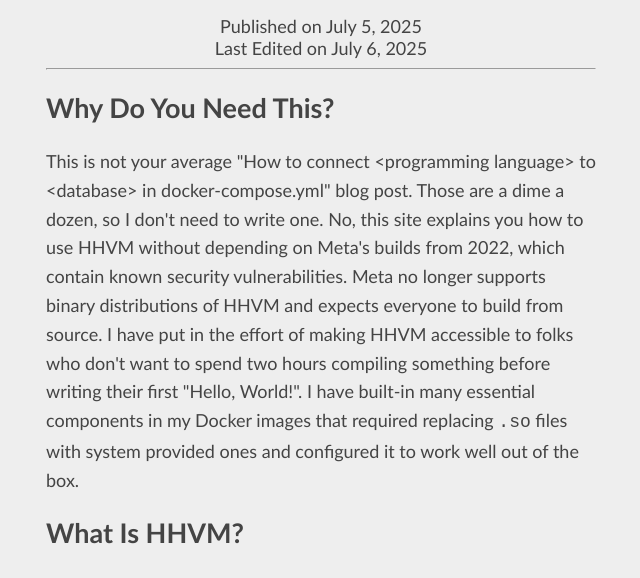
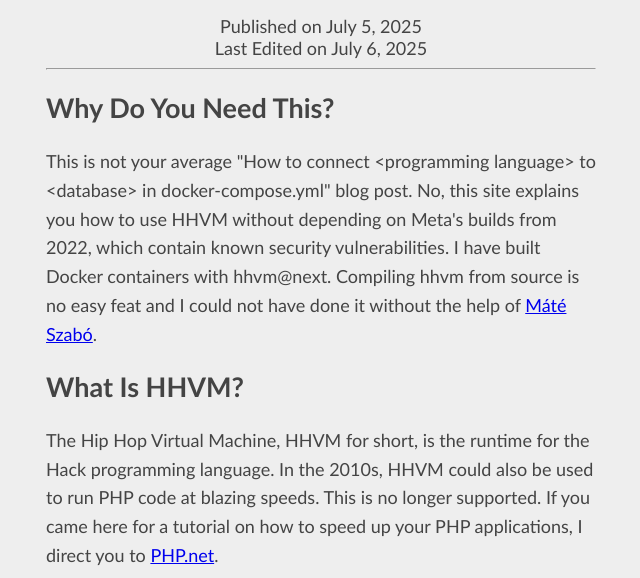
Before and after one commit to hershel-theodore-layton/hhvm-docs, a plain HTML site: page index.html in a window 1280 px wide. Shown: the part 120-698 px from the top of the page, without its empty margins (319-959 px from the left). Drawn offline with Linux system fonts and the light colour scheme.

Commit message:
Keep the intro positive

```diff
--- a/index.html
+++ b/index.html
@@ -24,16 +24,12 @@
         <h2>Why Do You Need This?</h2>
         <p>
           This is not your average "How to connect &lt;programming language&gt;
-          to &lt;database&gt; in docker-compose.yml" blog post. Those are a dime
-          a dozen, so I don't need to write one. No, this site explains you how
-          to use HHVM without depending on Meta's builds from 2022, which
-          contain known security vulnerabilities. Meta no longer supports binary
-          distributions of HHVM and expects everyone to build from source. I
-          have put in the effort of making HHVM accessible to folks who don't
-          want to spend two hours compiling something before writing their first
-          "Hello, World!". I have built-in many essential components in my
-          Docker images that required replacing <code>.so</code> files with
-          system provided ones and configured it to work well out of the box.
+          to &lt;database&gt; in docker-compose.yml" blog post. No, this site
+          explains you how to use HHVM without depending on Meta's builds from
+          2022, which contain known security vulnerabilities. I have built
+          Docker containers with hhvm@next. Compiling hhvm from source is no
+          easy feat and I could not have done it without the help of
+          <a href="https://github.com/mszabo-wikia">Máté Szabó</a>.
         </p>
       </hgroup>
 
```
